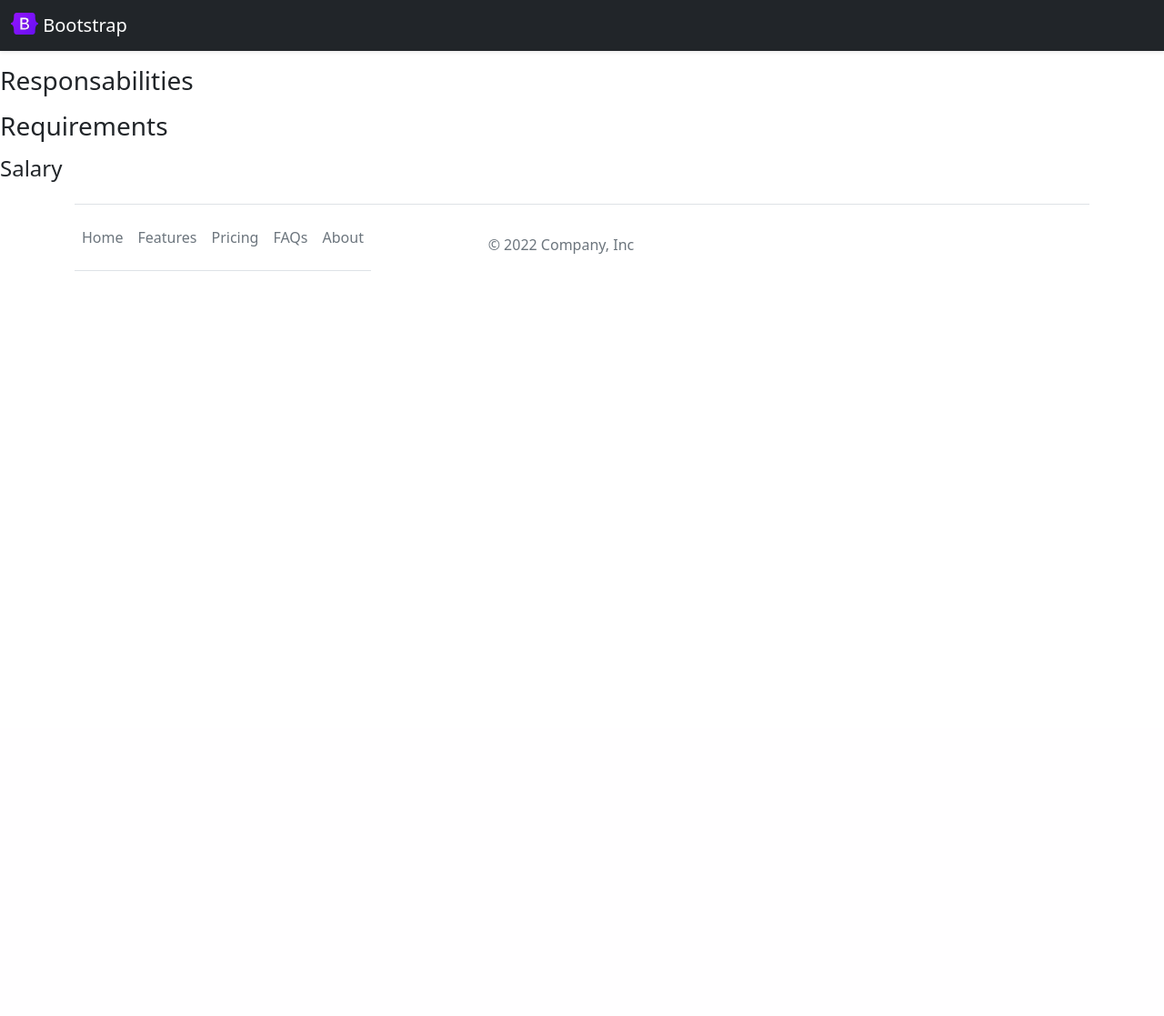
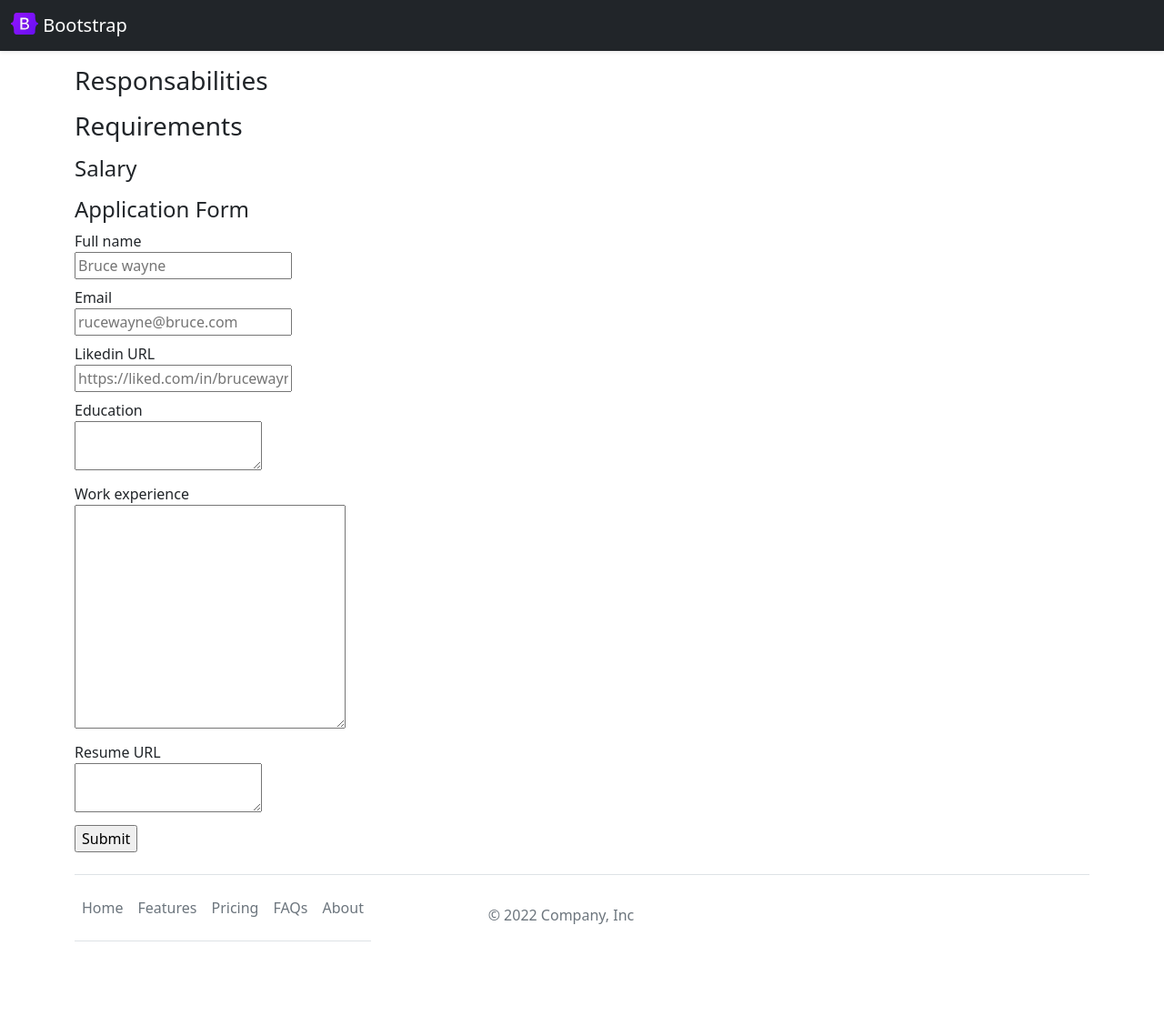
Before and after one commit to waltinho0807/walter-carrers-website-v2, a Flask app: template templates/jobpage.html in a window 1280 px wide. Shown: the whole page at 91% size. Before the commit the page ends 800 px from the top, so only its background shows below. Run offline with Flask 3, Linux system fonts and the light colour scheme; the template is opened without the code that fills it, so the values that code supplies are empty.

Commit message:
Add application in database

```diff
--- a/app.py
+++ b/app.py
@@ -1,5 +1,5 @@
-from flask import Flask, render_template, jsonify
-from database import load_jobs_from_db, load_job_from_db
+from flask import Flask, render_template, jsonify,request
+from database import load_jobs_from_db, load_job_from_db, add_application_to_db
 
 app = Flask(__name__)
 
@@ -22,6 +22,15 @@ def show_job(id):
     return "Not found", 404
   return render_template('jobpage.html', job=job)
 
+@app.route("/job/<id>/apply", methods=['post'])
+def apply_to_job(id):
+  data = request.form
+  job = load_job_from_db(id)
+  add_application_to_db(id, data)
+  return render_template('aplication_submtted.html',
+                                    application = data,
+                                    job = job   )
+
 print(__name__)
 if __name__ == "__main__":
   app.run(host='0.0.0.0', debug=True)
--- /dev/null
+++ b/templates/application_form.html
@@ -0,0 +1,33 @@
+<h4>Application Form</h4>
+<form action="/job/{{job['id']}}/apply" method="post">
+  <div class="mb-2">
+    <label for="#">Full name</label><br>
+    <input type="text" placeholder="Bruce wayne" name="full_name">
+  </div>
+
+  <div class="mb-2">
+    <label for="#">Email</label><br>
+    <input type="email" placeholder="rucewayne@bruce.com" name="email">
+  </div>
+
+  <div class="mb-2">
+    <label for="#">Likedin URL</label><br>
+    <input type="text" placeholder="https://liked.com/in/brucewayne" name="linkedin_url">
+  </div>
+
+  <div class="mb-2">
+    <label for="#">Education</label><br>
+    <textarea name="education"></textarea>
+  </div>
+
+  <div class="mb-2">
+    <label for="#">Work experience</label><br>
+    <textarea name="work_experience" id="" cols="30" rows="10"></textarea>
+  </div>
+
+  <div class="mb-2">
+    <label for="#">Resume URL</label><br>
+    <textarea name="resume_url"></textarea>
+  </div>
+  <input type="submit" name="submit" >
+</form>
--- a/templates/jobpage.html
+++ b/templates/jobpage.html
@@ -7,7 +7,7 @@
   </head>
   <body>
     {% include 'nav.html' %}
-
+    <div class="container">
       <h3 class="mb-2">{{job.title}}</>
       <p class="lead">{{job.location}}</p>
 
@@ -17,6 +17,8 @@
       <p>{{job.requirements}}</p>
       <h4>Salary</h4>
       <p>{{job.currency}}{{job.salary}}</p>
+        {% include 'application_form.html' %}
+   </div>
     {% include 'footer.html' %}
   </body>
 </html>
```
Also changed, not shown: database.py (+14 -0 lines), templates/aplication_submtted.html (added, +41 -0 lines). Lines whose indentation alone changed are shown as unchanged.
